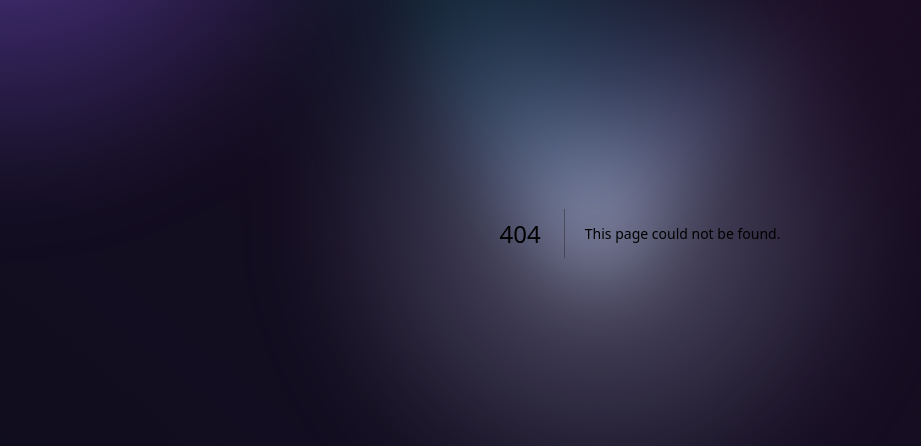
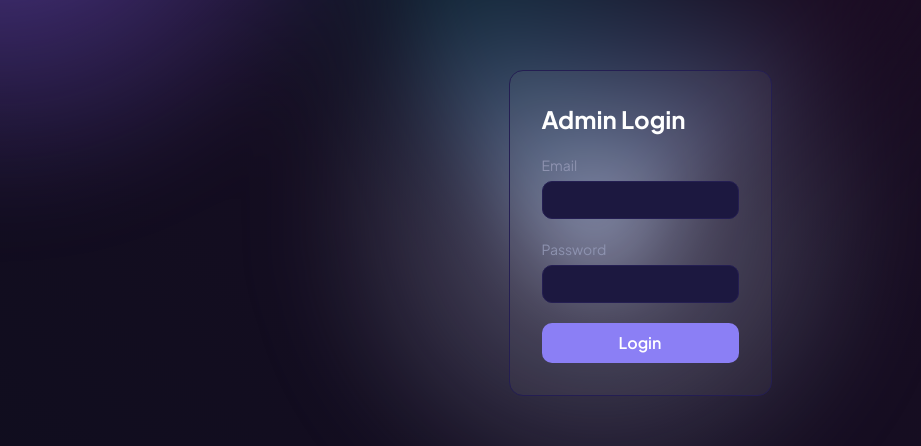
Before and after one commit to ahmadjutrzenka/portfolio, a Next.js app in the folder zenka-portfolio/: page /admin/login in a window 1280 px wide. Before the commit this address had no page. Shown: the part 167-613 px from the top of the page, without its empty margins (0-921 px from the left). Built offline with nearby package versions, Linux system fonts and the light colour scheme; no server answers; sample sign-in values are in the browser's storage.

Commit message:
feat: add admin panel with NextAuth credentials auth, login page, and dynamic navbar

```diff
--- /dev/null
+++ b/zenka-portfolio/app/admin/layout.tsx
@@ -0,0 +1,17 @@
+import { auth } from "@/auth";
+import { redirect } from "next/navigation";
+
+export default async function AdminLayout({
+  children,
+}: {
+  children: React.ReactNode;
+}) {
+  const session = await auth();
+  if (!session) redirect("/admin/login");
+
+  return (
+    <div className="flex min-h-screen">
+      <main>{children}</main>
+    </div>
+  );
+}
--- /dev/null
+++ b/zenka-portfolio/app/admin/login/page.tsx
@@ -0,0 +1,72 @@
+"use client";
+
+import { signIn } from "next-auth/react";
+import { useState } from "react";
+import { useRouter } from "next/navigation";
+
+export default function LoginPage() {
+  const [email, setEmail] = useState("");
+  const [password, setPassword] = useState("");
+  const [error, setError] = useState("");
+  const router = useRouter();
+
+  async function handleSubmit(e: React.FormEvent) {
+    e.preventDefault();
+    const result = await signIn("credentials", {
+      email,
+      password,
+      redirect: false,
+    });
+
+    if (result?.error) {
+      setError("Invalid email or password");
+    } else {
+      router.push("/admin");
+    }
+  }
+
+  return (
+    <div className="flex items-center justify-center min-h-screen">
+      <form
+        onSubmit={handleSubmit}
+        className="p-8 rounded-xl border border-[#241e52] bg-[rgba(255,255,255,0.04)] w-full max-w-sm flex flex-col gap-5"
+      >
+        <h2 className="text-2xl font-bold text-white">Admin Login</h2>
+        {error && <p className="text-red-400 text-sm">{error}</p>}
+        <div className="flex flex-col gap-1.5">
+          <label htmlFor="email" className="text-sm text-[var(--text-muted)]">
+            Email
+          </label>
+          <input
+            type="email"
+            id="email"
+            value={email}
+            onChange={(e) => setEmail(e.target.value)}
+            className="px-3 py-2 rounded-lg bg-[var(--bg-hover)] border border-[#241e52] text-white text-sm focus:outline-none focus:ring-1 focus:ring-[#8b7ff5]"
+          />
+        </div>
+        <div className="flex flex-col gap-1.5">
+          <label
+            htmlFor="password"
+            className="text-sm text-[var(--text-muted)]"
+          >
+            Password
+          </label>
+          <input
+            type="password"
+            id="password"
+            value={password}
+            onChange={(e) => setPassword(e.target.value)}
+            className="px-3 py-2 rounded-lg bg-[var(--bg-hover)] border border-[#241e52] text-white text-sm focus:outline-none focus:ring-1 focus:ring-[#8b7ff5]"
+          />
+        </div>
+        <button
+          type="submit"
+          className="w-full bg-[#8b7ff5] hover:opacity-90 text-white font-semibold py-2 px-4 rounded-lg transition-opacity"
+        >
+          Login
+        </button>
+      </form>
+    </div>
+  );
+}
--- /dev/null
+++ b/zenka-portfolio/app/admin/page.tsx
@@ -0,0 +1,14 @@
+import { auth } from "@/auth";
+import { redirect } from "next/navigation";
+
+export default async function AdminPage() {
+  const session = await auth();
+
+  if (!session) redirect("/admin/login");
+
+  return (
+    <div>
+      <h1>Admin Panel</h1>
+    </div>
+  );
+}
--- /dev/null
+++ b/zenka-portfolio/app/api/auth/[...nextauth]/route.ts
@@ -0,0 +1,2 @@
+import { handlers } from "@/auth";
+export const { GET, POST } = handlers;
--- /dev/null
+++ b/zenka-portfolio/auth.ts
@@ -0,0 +1,27 @@
+import NextAuth from "next-auth";
+import Credentials from "next-auth/providers/credentials";
+
+export const { handlers, signIn, signOut, auth } = NextAuth({
+  session: { strategy: "jwt" },
+  providers: [
+    Credentials({
+      credentials: {
+        email: {},
+        password: {},
+      },
+      async authorize(credentials) {
+        if (
+          credentials.email === process.env.ADMIN_EMAIL &&
+          credentials.password === process.env.ADMIN_PASSWORD
+        ) {
+          return { id: "1", email: credentials.email as string };
+        }
+        return null;
+      },
+    }),
+  ],
+  pages: {
+    signIn: "/admin/login",
+    error: "/admin/login",
+  },
+});
--- a/zenka-portfolio/components/sections/Navbar.tsx
+++ b/zenka-portfolio/components/sections/Navbar.tsx
@@ -1,3 +1,6 @@
+"use client";
+
+import { usePathname } from "next/navigation";
 import { FloatingDock } from "../ui/floating-dock";
 import {
   Home,
@@ -10,43 +13,46 @@ import {
 } from "lucide-react";
 
 export default function Navbar() {
+  const pathname = usePathname();
+  const isAdmin = pathname.startsWith("/admin");
+
   const items = [
     {
       title: "Home",
       icon: <Home className="h-full w-full text-[var(--text-muted)]" />,
-      href: "#home",
+      href: isAdmin ? "/admin" : "#home",
     },
     {
       title: "About",
       icon: <User className="h-full w-full text-[var(--text-muted)]" />,
-      href: "#about",
+      href: isAdmin ? "/admin/about" : "#about",
     },
     {
       title: "Projects",
       icon: <FolderOpen className="h-full w-full text-[var(--text-muted)]" />,
-      href: "#projects",
+      href: isAdmin ? "/admin/projects" : "#projects",
     },
     {
       title: "Skills",
       icon: <Wrench className="h-full w-full text-[var(--text-muted)]" />,
-      href: "#skills",
+      href: isAdmin ? "/admin/skills" : "#skills",
     },
     {
       title: "Education",
       icon: (
         <GraduationCap className="h-full w-full text-[var(--text-muted)]" />
       ),
-      href: "#education",
+      href: isAdmin ? "/admin/credentials" : "#credentials",
     },
     {
       title: "Gallery",
       icon: <Image className="h-full w-full text-[var(--text-muted)]" />,
-      href: "#gallery",
+      href: isAdmin ? "/admin/gallery" : "#gallery",
     },
     {
       title: "Contact",
       icon: <Mail className="h-full w-full text-[var(--text-muted)]" />,
-      href: "#contact",
+      href: isAdmin ? "/admin/profile" : "#contact",
     },
   ];
 
--- a/zenka-portfolio/package.json
+++ b/zenka-portfolio/package.json
@@ -19,6 +19,7 @@
     "lucide-react": "^1.21.0",
     "motion": "^12.40.0",
     "next": "16.2.9",
+    "next-auth": "^5.0.0-beta.31",
     "pg": "^8.22.0",
     "radix-ui": "^1.6.0",
     "react": "19.2.4",
--- /dev/null
+++ b/zenka-portfolio/proxy.ts
@@ -0,0 +1,16 @@
+import { auth } from "@/auth";
+import { NextResponse } from "next/server";
+
+export default auth((req) => {
+  const isLoggedIn = !!req.auth;
+  const isAdminRoute = req.nextUrl.pathname.startsWith("/admin");
+  const isLoginPage = req.nextUrl.pathname === "/admin/login";
+
+  if (isAdminRoute && !isLoginPage && !isLoggedIn) {
+    return NextResponse.redirect(new URL("/admin/login", req.nextUrl));
+  }
+});
+
+export const config = {
+  matcher: ["/admin/:path*"],
+};
```
Also changed, not shown: 1 other file (tests, documents, lock files or other folders).
